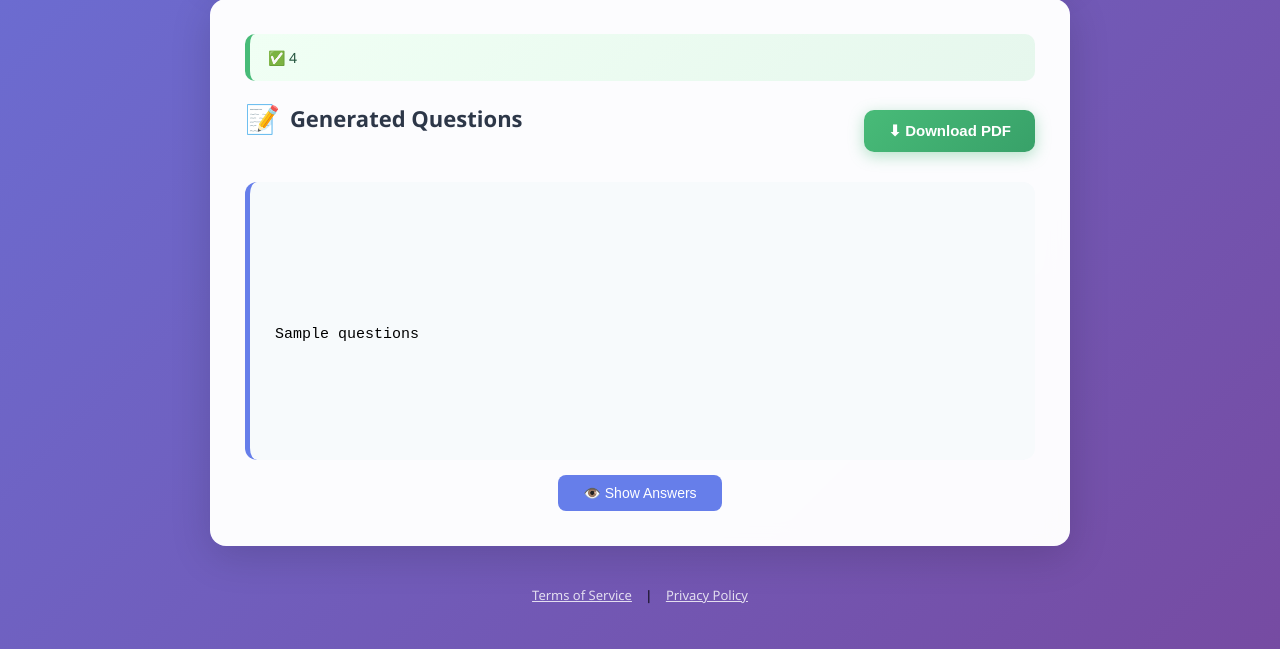
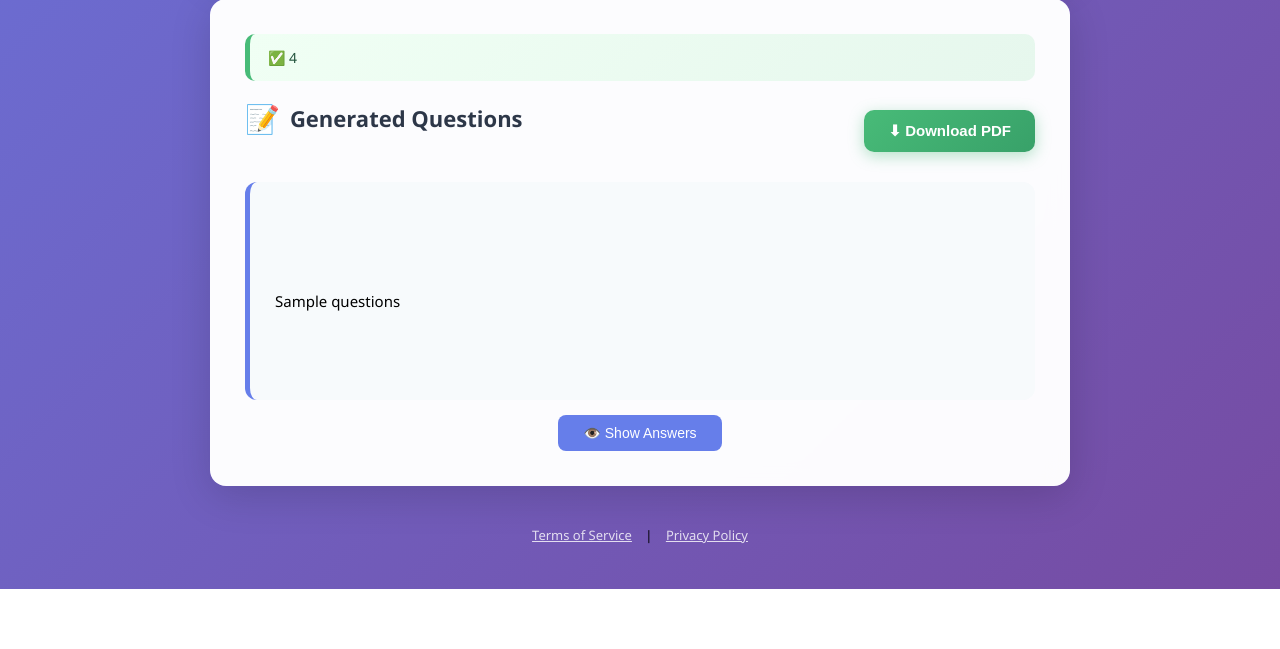
Before and after one commit to Harshthakur26/T-Pal, a Flask app: template templates/index.html in a window 1280 px wide. Shown: the part 1073-1722 px from the top of the page. After the commit the page ends 1662 px from the top, so only its background shows below. Run offline with Flask 3, Linux system fonts and the light colour scheme; the template is opened without the code that fills it: most values are stand-ins (such as "Sample title", 1, 10 or a date in 2020).

Commit message:
reduce the line height in index.html

```diff
--- a/templates/index.html
+++ b/templates/index.html
@@ -204,10 +204,10 @@
             border-radius: 12px;
             padding: 25px;
             font-size: 15px;
-            line-height: 1.9;
+            line-height: 1.4;
             white-space: pre-wrap;
             border-left: 5px solid #667eea;
-            font-family: 'Courier New', monospace;
+            font-family: 'Segoe UI', sans-serif;
         }
 
         .loading {
```
